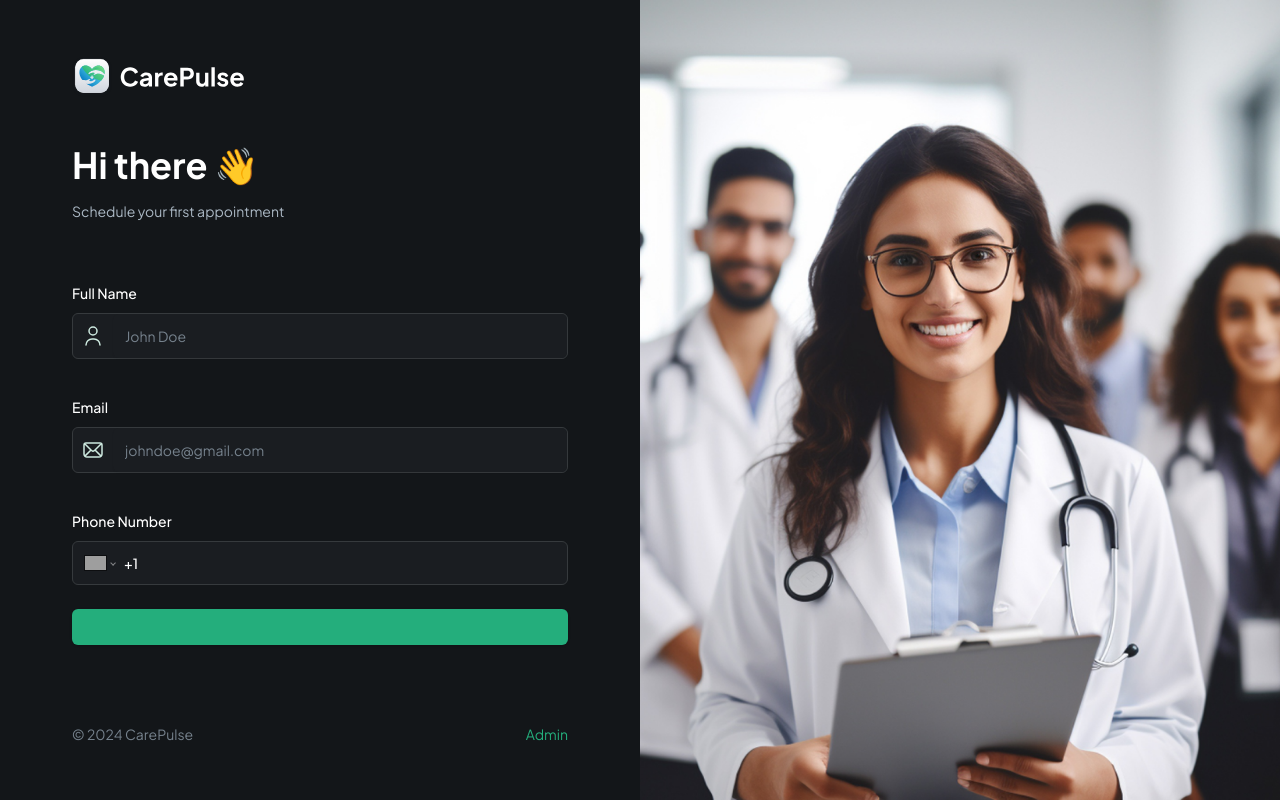
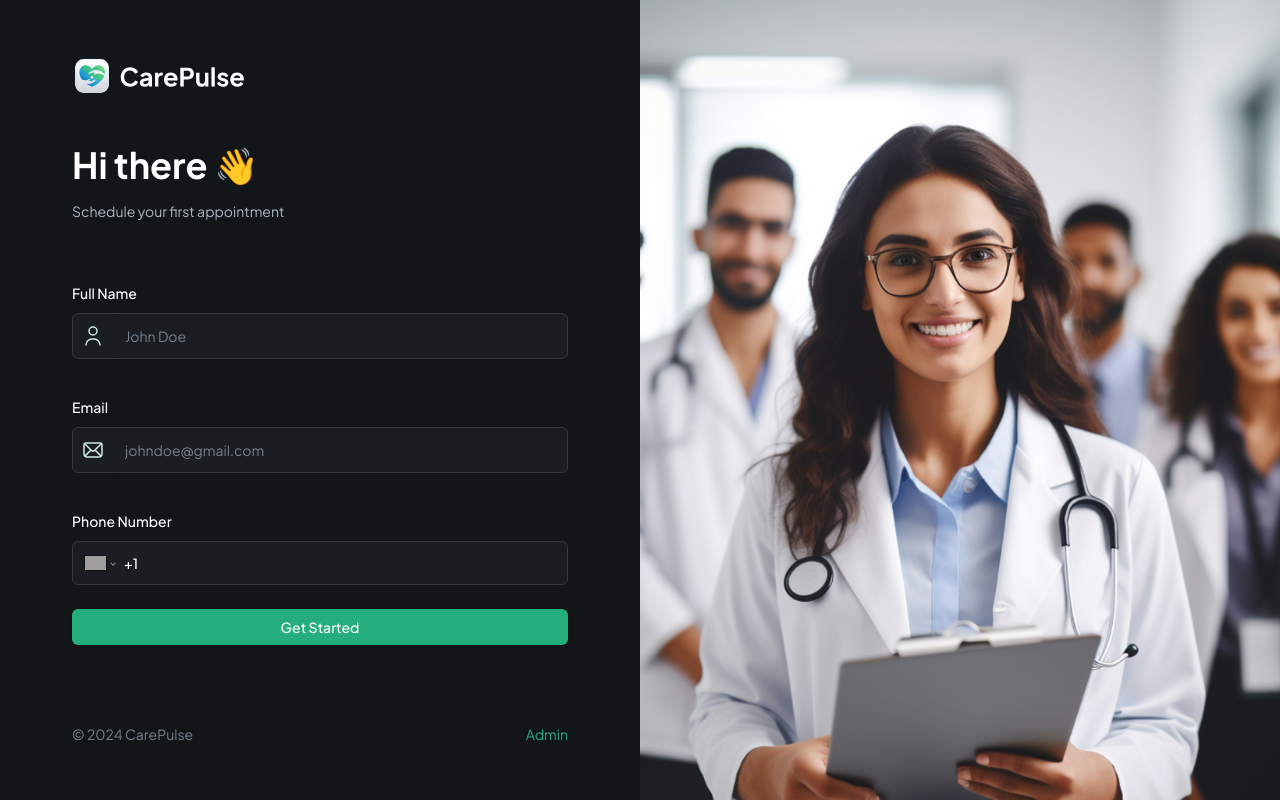
Before and after one commit to infiniterende/carepulse, a Next.js app: page / in a window 1280 px wide. Built offline with nearby package versions, Linux system fonts and the light colour scheme; no server answers; grey boxes are pictures that could not be loaded.

Commit message:
Edit get patient

```diff
--- a/app/patients/[userId]/new-appointment/page.tsx
+++ b/app/patients/[userId]/new-appointment/page.tsx
@@ -1,12 +1,21 @@
 "use client";
-import React, { useState } from "react";
+import React, { useState, useEffect } from "react";
 import Image from "next/image";
 import AppointmentForm from "@/components/forms/AppointmentForm";
 import { SearchParamProps } from "@/types";
 import { getPatient } from "@/lib/actions/patient.actions";
 
-const NewAppointmentPage = async ({ params: { userId } }: SearchParamProps) => {
-  const patient = await getPatient(userId);
+const NewAppointmentPage = ({ params: { userId } }: SearchParamProps) => {
+  const [patient, setPatient] = useState<any>();
+
+  const getPatientInfo = async (userId: any) => {
+    const patient = await getPatient(userId);
+    setPatient(patient);
+  };
+  useEffect(() => {
+    getPatientInfo(userId);
+  }, []);
+  console.log(patient);
   const [open, setOpen] = useState(false);
   console.log(open);
   return (
--- a/components/forms/PatientForm.tsx
+++ b/components/forms/PatientForm.tsx
@@ -95,7 +95,7 @@ const PatientForm = () => {
             label="Phone Number"
           />
 
-          <SubmitButton isLoading={isLoading} />
+          <SubmitButton isLoading={isLoading}>Get Started</SubmitButton>
         </form>
       </Form>
     </div>
--- a/components/forms/RegisterForm.tsx
+++ b/components/forms/RegisterForm.tsx
@@ -385,7 +385,7 @@ const RegisterForm = ({ user }: { user: User }) => {
           />
         </section>
 
-        <SubmitButton isLoading={isLoading}></SubmitButton>
+        <SubmitButton isLoading={isLoading}>Get Started</SubmitButton>
       </form>
     </Form>
   );
--- a/lib/actions/patient.actions.ts
+++ b/lib/actions/patient.actions.ts
@@ -120,9 +120,9 @@ export const getPatient = async (userId: string) => {
   try {
     console.log("running");
     const patients = await databases.listDocuments(
-      NEXT_PUBLIC_DATABASE_ID!,
-      NEXT_PUBLIC_PATIENT_COLLECTION_ID!
-      // filters
+      process.env.NEXT_PUBLIC_DATABASE_ID!,
+      process.env.NEXT_PUBLIC_PATIENT_COLLECTION_ID!,
+      [Query.equal("userId", [userId])]
     );
     console.log("p", patients);
     return parseStringify(patients.documents[0]);
--- a/package.json
+++ b/package.json
@@ -20,7 +20,7 @@
     "@radix-ui/react-select": "^2.1.2",
     "@radix-ui/react-slot": "^1.1.0",
     "@tanstack/react-table": "^8.20.5",
-    "appwrite": "^16.0.2",
+    "appwrite": "^13.0.2",
     "class-variance-authority": "^0.7.0",
     "clsx": "^2.1.1",
     "dotenv": "^16.4.5",
```
Also changed, not shown: 1 other file (tests, documents, lock files or other folders).
